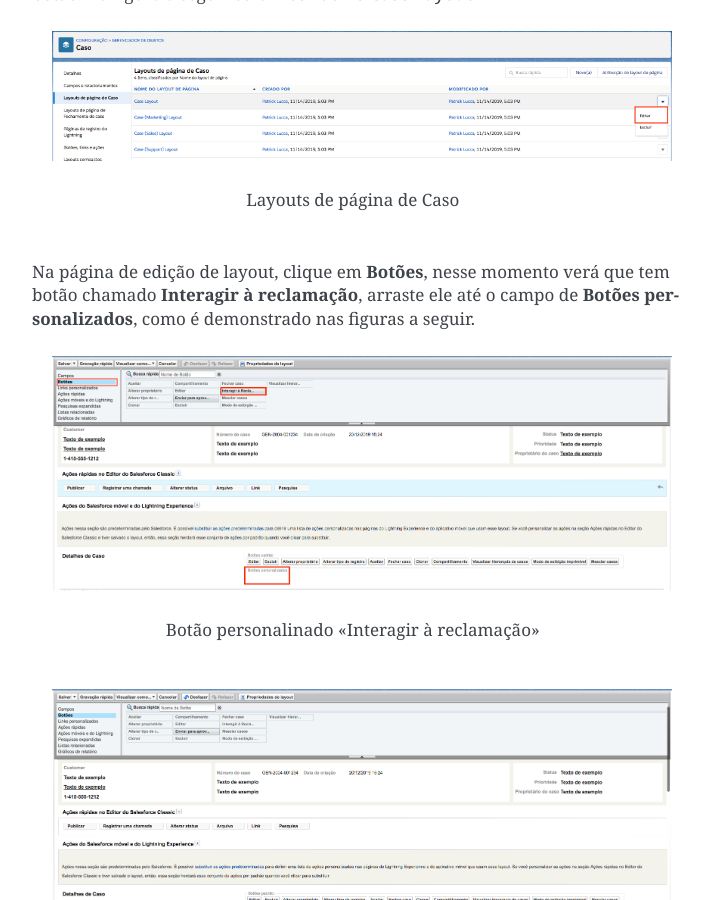
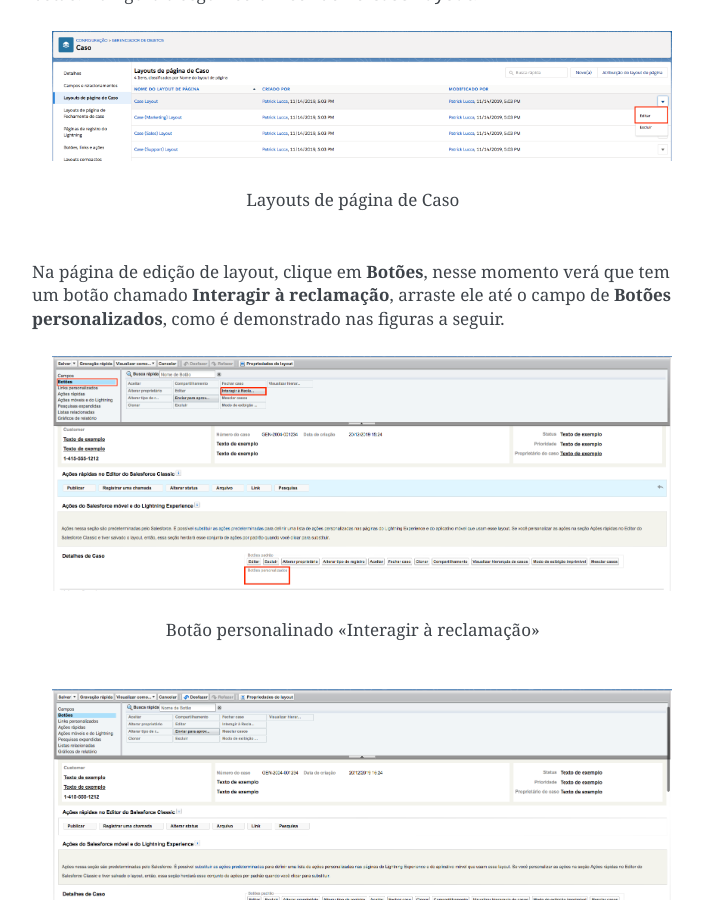
Before and after one commit to Inpulso-Tecnologia/RAConnectDOCFull, a Sphinx documentation site: the page built from docs/Setup/intalacao_pacote.rst, in a window 1280 px wide and 900 px high, scrolled down 4309 px. Shown: the whole window, without its empty margins (388-1098 px from the left). Built offline with Sphinx 7.4.7, drawn with Linux system fonts in a browser that asks for light colours.

Commit message:
Revisão do PDF

```diff
--- a/docs/Setup/intalacao_pacote.rst
+++ b/docs/Setup/intalacao_pacote.rst
@@ -104,7 +104,7 @@ Vá até o layout de página de Caso e clique em editar no layout onde irá inse
 
     Layouts de página de Caso
 
-Na página de edição de layout, clique em **Botões**, nesse momento verá que tem botão chamado **Interagir à reclamação**, arraste ele até o campo de **Botões personalizados**, como é demonstrado nas figuras a seguir.
+Na página de edição de layout, clique em **Botões**, nesse momento verá que tem um botão chamado **Interagir à reclamação**, arraste ele até o campo de **Botões personalizados**, como é demonstrado nas figuras a seguir.
 
 .. figure:: img/botaoReclamacao.png
     :width: 620px
--- a/docs/conf.py
+++ b/docs/conf.py
@@ -132,7 +132,7 @@ htmlhelp_basename = 'docs'
 
 
 # -- Options for LaTeX output ---------------------------------------------
-latex_engine = 'uplatex'
+latex_engine = 'pdflatex'
 latex_show_urls = 'inline'
 latex_show_pagerefs = 'true'
 latex_toplevel_sectioning = 'section'
```
